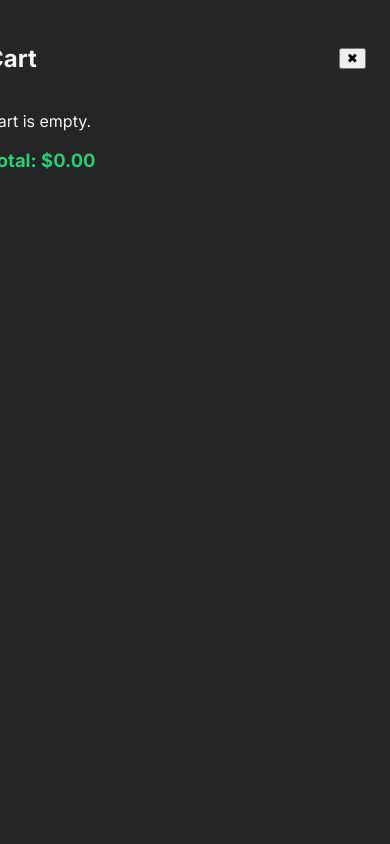
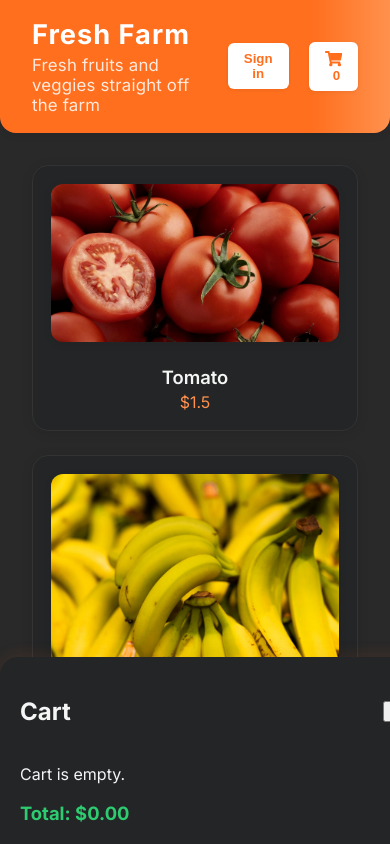
Before and after one commit to Omar-webcloud/fresh-farm, a React (Vite) app: page / in a window 390 px wide. Both pictures are taken after a click on the button "Cart". Shown: the top 844 px of the page. Built offline with nearby package versions, Linux system fonts and the light colour scheme.

Commit message:
Update custom.css

```diff
--- a/src/styles/custom.css
+++ b/src/styles/custom.css
@@ -321,3 +321,28 @@ body {
   color: #fff;
   font-size: 1rem;
 }
+
+
+
+/* Tablet screens */
+@media (max-width: 1024px) {
+  .cart-panel {
+    width: 320px;
+    padding: 20px;
+  }
+}
+
+/* Mobile screens */
+@media (max-width: 768px) {
+  .cart-panel {
+    width: 100%;
+    border-radius: 0;
+    border-left: none;
+    border-top-left-radius: 18px;
+    border-top-right-radius: 18px;
+    bottom: 0;
+    top: auto;
+    right: 0;
+    left: 0;
+    box-shadow: 0 -2px 16px rgba(255, 111, 30, 0.10);
+  }
```
